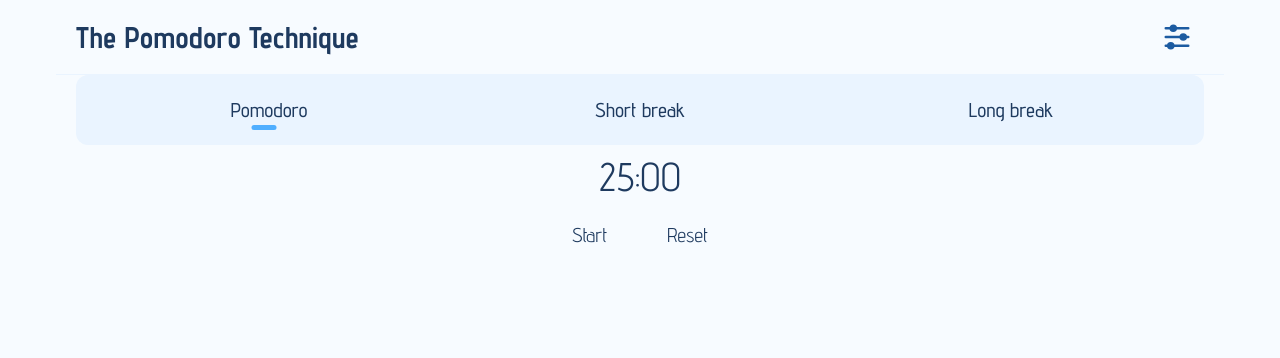
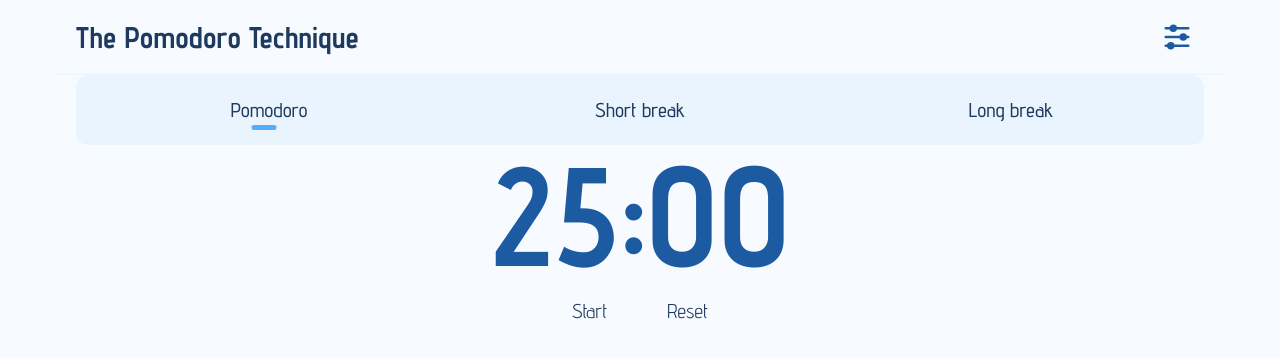
Before and after one commit to marcenico/pomodoro-app, a React (Vite) app: page / in a window 1280 px wide. Shown: the top 358 px of the page. Built offline with nearby package versions, Linux system fonts and the light colour scheme.

Commit message:
style(Timer): se actualizan los estilos del componente Timer, aumentando el tamaño de fuente a 7rem y ajustando el line-height.

```diff
--- a/src/components/Timer/Timer.jsx
+++ b/src/components/Timer/Timer.jsx
@@ -3,5 +3,9 @@ import { timer } from './Timer.module.css';
 
 export const Timer = ({ time }) => {
   const { minutes, seconds } = time;
-  return <div className={timer}>{`${minutes.toString().padStart(2, '0')}:${seconds.toString().padStart(2, '0')}`}</div>;
+  return (
+    <div className={`t-bold t-600 ${timer}`}>{`${minutes.toString().padStart(2, '0')}:${seconds
+      .toString()
+      .padStart(2, '0')}`}</div>
+  );
 };
--- a/src/components/Timer/Timer.module.css
+++ b/src/components/Timer/Timer.module.css
@@ -1,3 +1,5 @@
 .timer {
-  font-size: 2rem;
+  /* 112px / 100% */
+  font-size: 7rem;
+  line-height: 1;
 }
```
